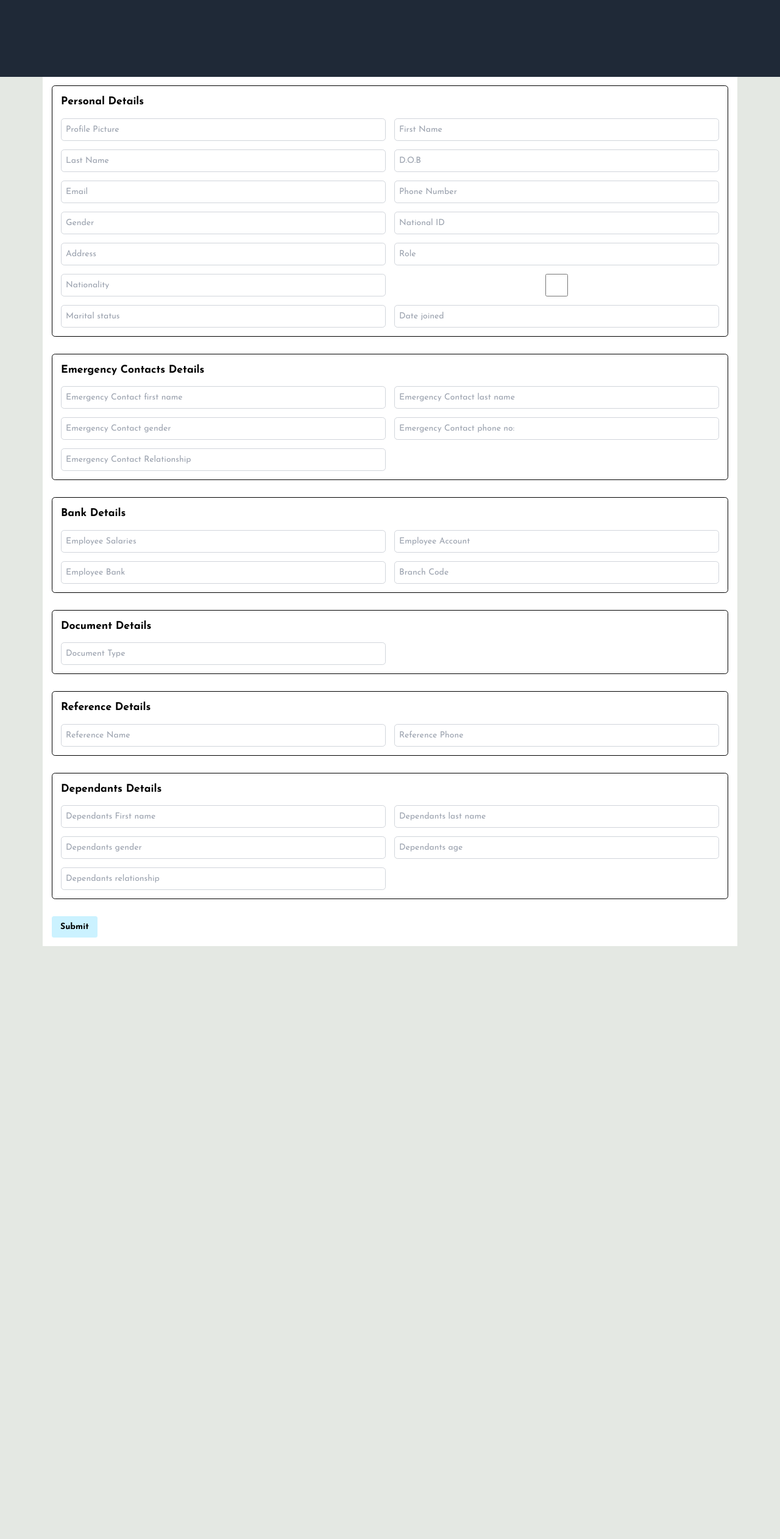
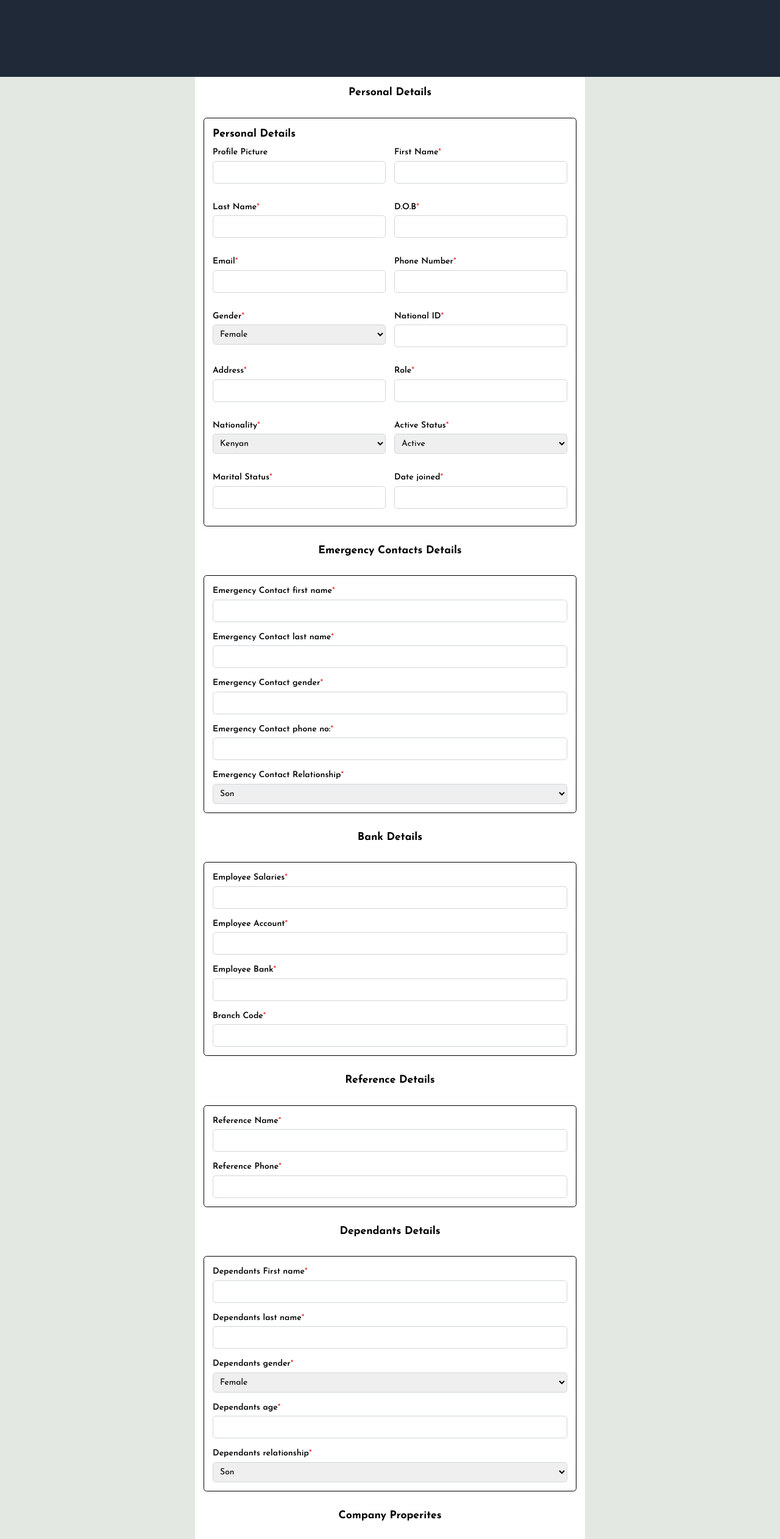
Before and after one commit to CodebyMaganga/HR_SYSTEM_FRONTEND, a React (Vite) app: page /add-employee in a window 1280 px wide. Shown: the part 180-2703 px from the top of the page at 61% size. Before the commit the page ends 1731 px from the top, so only its background shows below. Built offline with nearby package versions, Linux system fonts and the light colour scheme.

Commit message:
Styled add employee form

```diff
--- a/src/pages/Forms/AddEmployee.jsx
+++ b/src/pages/Forms/AddEmployee.jsx
@@ -4,16 +4,53 @@ import { useFormik } from "formik";
 import { toast } from "react-hot-toast";
 import { BASE_URL } from "../../components/utils";
 
-const InputField = ({ name, value, onChange, placeholder, type = "text" }) => {
+const InputField = ({
+  label,
+  name,
+  value,
+  onChange,
+  placeholder,
+  type = "text",
+  required,
+}) => {
   return (
-    <input
-      type={type}
-      name={name}
-      value={value}
-      onChange={onChange}
-      className="border border-gray-300 p-2 rounded-md w-full"
-      placeholder={placeholder}
-    />
+    <div className="mb-4">
+      <label className="block font-semibold mb-1">
+        {label}
+        {required && <span className="text-red-500">*</span>}
+      </label>
+      <input
+        type={type}
+        name={name}
+        value={value}
+        onChange={onChange}
+        className="border border-gray-300 p-2 rounded-md w-full"
+        placeholder={placeholder}
+      />
+    </div>
+  );
+};
+
+const DropdownField = ({ label, name, value, onChange, options, required }) => {
+  return (
+    <div className="mb-4">
+      <label className="block font-semibold mb-1">
+        {label}
+        {required && <span className="text-red-500">*</span>}
+      </label>
+      <select
+        name={name}
+        value={value}
+        onChange={onChange}
+        className="border border-gray-300 p-2 rounded-md w-full"
+      >
+        {options.map((option) => (
+          <option key={option.value} value={option.value}>
+            {option.label}
+          </option>
+        ))}
+      </select>
+    </div>
   );
 };
 
@@ -62,6 +99,13 @@ const AddEmployee = () => {
         age: "",
         relationship: "",
       },
+      companyproperties: {
+        category: "",
+        brand: "",
+        description: "",
+        condition: "",
+        serial_number: "",
+      },
     },
     validationSchema: Yup.object({
       profile_picture: Yup.string().required("Profile picture is required"),
@@ -109,6 +153,13 @@ const AddEmployee = () => {
           "Dependant's relationship is required"
         ),
       }),
+      companyproperties: Yup.object({
+        category: Yup.string().required("Categoty is required"),
+        brand: Yup.string().required("Brand is required"),
+        description: Yup.string().required("Descriptionis required"),
+        condition: Yup.string().required("Condition is required"),
+        serial_number: Yup.string().required("Serial number is required"),
+      }),
     }),
     onSubmit: async (values, formikBag) => {
       try {
@@ -139,294 +190,447 @@ const AddEmployee = () => {
   });
 
   return (
-    <div className="container bg-white mx-auto p-4">
+    <div className="w-2/4 mx-auto bg-white p-4 rounded">
       <form className="space-y-8" onSubmit={formik.handleSubmit}>
         {/* Personal Details Section */}
+        <h2 className=" font-bold text-xl mb-2 text-center">
+          Personal Details
+        </h2>
         <div className="border border-black p-4 rounded-md">
-          <h2 className="font-bold text-xl mb-4">Personal Details</h2>
+          <h2 className="font-bold text-xl mb-2">Personal Details</h2>
           <div className="grid grid-cols-1 md:grid-cols-2 gap-4">
             <InputField
-              type="text"
+              label="Profile Picture"
               name="profile_picture"
               value={formik.values.profile_picture}
-              placeholder="Profile Picture"
               onChange={formik.handleChange}
             />
-
             <InputField
-              type="text"
+              label="First Name"
               name="first_name"
+              required={true}
               value={formik.values.first_name}
-              placeholder="First Name"
               onChange={formik.handleChange}
             />
-
             <InputField
-              type="text"
+              label="Last Name"
               name="last_name"
+              required={true}
               value={formik.values.last_name}
-              placeholder="Last Name"
               onChange={formik.handleChange}
             />
-
             <InputField
-              type="text"
+              label="D.O.B"
               name="DOB"
+              required={true}
               value={formik.values.DOB}
-              placeholder="D.O.B"
               onChange={formik.handleChange}
             />
-
             <InputField
-              type="text"
+              label="Email"
               name="email"
+              required={true}
               value={formik.values.email}
-              placeholder="Email"
               onChange={formik.handleChange}
             />
-
             <InputField
-              type="text"
+              label="Phone Number"
               name="phone"
+              required={true}
               value={formik.values.phone}
-              placeholder="Phone Number"
               onChange={formik.handleChange}
             />
-
+            <DropdownField
+              label="Gender"
+              name="gender"
+              required={true}
+              value={formik.values.gender}
+              onChange={formik.handleChange}
+              options={[
+                { label: "Female", value: "female" },
+                { label: "Male", value: "male" },
+                { label: "Prefer not to say", value: "prefer_not_to_say" },
+                // Add any other relevant options here
+              ]}
+            />
             <InputField
-              type="text"
-              name="gender"
-              value={formik.values.gender}
-              placeholder="Gender"
+              label="National ID"
+              name="national_ID"
+              required={true}
+              value={formik.values.national_ID}
               onChange={formik.handleChange}
             />
-
             <InputField
-              type="text"
-              name="national_ID"
-              value={formik.values.national_ID}
-              placeholder="National ID"
+              label="Address"
+              name="address"
+              required={true}
+              value={formik.values.address}
               onChange={formik.handleChange}
             />
-
             <InputField
-              type="text"
-              name="address"
-              value={formik.values.address}
-              placeholder="Address"
+              label="Role"
+              name="role"
+              required={true}
+              value={formik.values.role}
               onChange={formik.handleChange}
             />
+            {/* <InputField
+              label="Nationality"
+              name="nationality"
+              required={true}
+              value={formik.values.nationality}
+              onChange={formik.handleChange}
+            /> */}
 
+<DropdownField
+              label="Nationality"
+              name="nationality"
+              required={true}
+              value={formik.values.nationality}
+              onChange={formik.handleChange}
+              options={[
+                { label: "Kenyan", value: "Kenyan" },
+                { label: "American", value: "American" },
+                { label: "Japanese", value: "Japanese" },
+                { label: "Brazilian", value: "Brazilian" },
+                { label: "Australian", value: "Australian" },
+                { label: "Canadian", value: "Canadian" },
+                { label: "Mexican", value: "Mexican" },
+                { label: "Chinese", value: "Chinese" },
+                { label: "Indian", value: "Indian" },
+                { label: "British", value: "British" },
+                { label: "German", value: "German" },
+                { label: "French", value: "French" },
+                { label: "Italian", value: "Italian" },
+                { label: "Russian", value: "Russian" },
+                { label: "South African", value: "South African" },
+                { label: "Swedish", value: "Swedish" },
+                { label: "Spanish", value: "Spanish" },
+                { label: "Argentinian", value: "Argentinian" },
+                { label: "Turkish", value: "Turkish" },
+                { label: "Saudi Arabian", value: "Saudi Arabian" },
+              ]}
+            />
+
+            {/* <InputField
+              //type="checkbox"
+              label="Active Status"
+              required={true}
+              name="active_status"
+              checked={formik.values.active_status}
+              onChange={formik.handleChange}
+            /> */}
+
+<DropdownField
+              label="Active Status"
+              name="active_status"
+              required={true}
+              value={formik.values.active_status}
+              onChange={formik.handleChange}
+              options={[
+                { label: "Active", value: "Active" },
+                { label: "Inactive", value: "Inactive" },
+
+                // Add any other relevant options here
+              ]}
+            />
             <InputField
-              type="text"
-              name="role"
-              value={formik.values.role}
-              placeholder="Role"
+              label="Marital Status"
+              name="marital_status"
+              required={true}
+              value={formik.values.marital_status}
               onChange={formik.handleChange}
             />
-
             <InputField
-              type="text"
-              name="nationality"
-              value={formik.values.nationality}
-              placeholder="Nationality"
-              onChange={formik.handleChange}
-            />
-
-            <InputField
-              type="checkbox"
-              name="active_status"
-              value={formik.values.active_status}
-              placeholder="Active status"
-              onChange={formik.handleChange}
-            />
-
-            <InputField
-              type="text"
-              name="marital_status"
-              value={formik.values.marital_status}
-              placeholder="Marital status"
-              onChange={formik.handleChange}
-            />
-
-            <InputField
-              type="text"
+              label="Date joined"
               name="date_joined"
+              required={true}
               value={formik.values.date_joined}
-              placeholder="Date joined"
               onChange={formik.handleChange}
             />
           </div>
         </div>
 
         {/* Emergency Contacts Details Section */}
+        <h2 className="font-bold text-xl mb-4 text-center">
+          Emergency Contacts Details
+        </h2>
         <div className="border border-black p-4 rounded-md">
-          <h2 className="font-bold text-xl mb-4">Emergency Contacts Details</h2>
-          <div className="grid grid-cols-1 md:grid-cols-2 gap-4">
+          <div className="space-y-4">
             <InputField
-              type="text"
+              label="Emergency Contact first name"
               name="emergency_contacts.first_name"
+              required={true}
               value={formik.values.emergency_contacts.first_name}
-              placeholder="Emergency Contact first name"
-              onChange={formik.handleChange}
-            />
-
-            <InputField
-              type="text"
-              name="emergency_contacts.last_name"
-              value={formik.values.emergency_contacts.last_name}
-              placeholder="Emergency Contact last name"
-              onChange={formik.handleChange}
-            />
-
-            <InputField
-              type="text"
-              name="emergency_contacts.gender"
-              value={formik.values.emergency_contacts.gender}
-              placeholder="Emergency Contact gender"
-              onChange={formik.handleChange}
-            />
-
-            <InputField
-              type="text"
-              name="emergency_contacts.phone"
-              value={formik.values.emergency_contacts.phone}
-              placeholder="Emergency Contact phone no:"
               onChange={formik.handleChange}
             />
             <InputField
-              type="text"
+              label="Emergency Contact last name"
+              name="emergency_contacts.last_name"
+              required={true}
+              value={formik.values.emergency_contacts.last_name}
+              onChange={formik.handleChange}
+            />
+            <InputField
+              label="Emergency Contact gender"
+              name="emergency_contacts.gender"
+              required={true}
+              value={formik.values.emergency_contacts.gender}
+              onChange={formik.handleChange}
+            />
+            <InputField
+              label="Emergency Contact phone no:"
+              name="emergency_contacts.phone"
+              required={true}
+              value={formik.values.emergency_contacts.phone}
+              onChange={formik.handleChange}
+            />
+            <DropdownField
+              label="Emergency Contact Relationship"
               name="emergency_contacts.relationship"
+              required={true}
               value={formik.values.emergency_contacts.relationship}
-              placeholder="Emergency Contact Relationship"
               onChange={formik.handleChange}
+              options={[
+                { label: "Son", value: "son" },
+                { label: "Daughter", value: "daughter" },
+                { label: "Mother", value: "mother" },
+                // Add any other relevant options here
+              ]}
             />
           </div>
         </div>
 
         {/* Bank Details Section */}
+        <h2 className="font-bold text-xl mb-4 text-center">Bank Details</h2>
         <div className="border border-black p-4 rounded-md">
-          <h2 className="font-bold text-xl mb-4">Bank Details</h2>
-          <div className="grid grid-cols-1 md:grid-cols-2 gap-4">
+          <div className="space-y-4">
             <InputField
-              type="text"
+              label="Employee Salaries"
               name="bankdetails.employee_salary"
+              required={true}
               value={formik.values.bankdetails.employee_salary}
-              placeholder="Employee Salaries"
               onChange={formik.handleChange}
             />
-
             <InputField
-              type="text"
+              label="Employee Account"
               name="bankdetails.employee_account"
+              required={true}
               value={formik.values.bankdetails.employee_account}
-              placeholder="Employee Account"
               onChange={formik.handleChange}
             />
-
             <InputField
-              type="text"
+              label="Employee Bank"
               name="bankdetails.employee_bank"
+              required={true}
               value={formik.values.bankdetails.employee_bank}
-              placeholder="Employee Bank"
               onChange={formik.handleChange}
             />
-
             <InputField
-              type="text"
+              label="Branch Code"
               name="bankdetails.branch_code"
+              required={true}
               value={formik.values.bankdetails.branch_code}
-              placeholder="Branch Code"
-              onChange={formik.handleChange}
-            />
-          </div>
-        </div>
-
-        {/* Document Details Section */}
-        <div className="border border-black p-4 rounded-md">
-          <h2 className="font-bold text-xl mb-4">Document Details</h2>
-          <div className="grid grid-cols-1 md:grid-cols-2 gap-4">
-            <InputField
-              type="text"
-              name="documents.document_type"
-              value={formik.values.documents.document_type}
-              placeholder="Document Type"
               onChange={formik.handleChange}
             />
           </div>
         </div>
 
         {/* Reference Details Section */}
+        <h2 className="font-bold text-xl mb-4 text-center">
+          Reference Details
+        </h2>
         <div className="border border-black p-4 rounded-md">
-          <h2 className="font-bold text-xl mb-4">Reference Details</h2>
-          <div className="grid grid-cols-1 md:grid-cols-2 gap-4">
+          <div className="space-y-4">
             <InputField
-              type="text"
+              label="Reference Name"
               name="references.reference_name"
+              required={true}
               value={formik.values.references.reference_name}
-              placeholder="Reference Name"
               onChange={formik.handleChange}
             />
-
             <InputField
-              type="text"
+              label="Reference Phone"
               name="references.reference_phone"
+              required={true}
               value={formik.values.references.reference_phone}
-              placeholder="Reference Phone"
               onChange={formik.handleChange}
             />
           </div>
         </div>
 
         {/* Dependants Details Section */}
+        <h2 className="font-bold text-xl mb-4 text-center">
+          Dependants Details
+        </h2>
         <div className="border border-black p-4 rounded-md">
-          <h2 className="font-bold text-xl mb-4">Dependants Details</h2>
-          <div className="grid grid-cols-1 md:grid-cols-2 gap-4">
+          <div className="space-y-4">
             <InputField
-              type="text"
+              label="Dependants First name"
               name="dependants.first_name"
+              required={true}
               value={formik.values.dependants.first_name}
-              placeholder="Dependants First name"
               onChange={formik.handleChange}
             />
-
             <InputField
-              type="text"
+              label="Dependants last name"
               name="dependants.last_name"
+              required={true}
               value={formik.values.dependants.last_name}
-              placeholder="Dependants last name"
               onChange={formik.handleChange}
             />
-
-            <InputField
-              type="text"
+            {/* <InputField
+              label="Dependants gender"
               name="dependants.gender"
               value={formik.values.dependants.gender}
-              placeholder="Dependants gender"
+              onChange={formik.handleChange}
+            /> */}
+
+            <DropdownField
+              label="Dependants gender"
+              name="dependants.gender"
+              required={true}
+              value={formik.values.dependants.gender}
+              onChange={formik.handleChange}
+              options={[
+                { label: "Female", value: "female" },
+                { label: "Male", value: "male" },
+                { label: "Prefer not to say", value: "prefer_not_to_say" },
+                // Add any other relevant options here
+              ]}
+            />
+            <InputField
+              label="Dependants age"
+              name="dependants.age"
+              required={true}
+              value={formik.values.dependants.age}
               onChange={formik.handleChange}
             />
-
-            <InputField
-              type="number"
-              name="dependants.age"
-              value={formik.values.dependants.age}
-              placeholder="Dependants age"
-              onChange={formik.handleChange}
-            />
-
-            <InputField
-              type="text"
+            {/* <InputField
+              label="Dependants relationship"
               name="dependants.relationship"
               value={formik.values.dependants.relationship}
-              placeholder="Dependants relationship"
               onChange={formik.handleChange}
+            /> */}
+
+            <DropdownField
+              label="Dependants relationship"
+              name="dependants.relationship"
+              required={true}
+              value={formik.values.dependants.relationship}
+              onChange={formik.handleChange}
+              options={[
+                { label: "Son", value: "son" },
+                { label: "Daughter", value: "daughter" },
+                { label: "Mother", value: "mother" },
+                // Add any other relevant options here
+              ]}
             />
           </div>
         </div>
 
+        {/* Company details Details Section  category: "",
+        brand: "",
+        description: "",
+        condition: "",
+        serial_number: "",*/}
+        <h2 className="font-bold text-xl mb-4 text-center">Company Properites</h2>
+        <div className="border border-black p-4 rounded-md">
+          <div className="space-y-4">
+
+          <DropdownField
+              label="Property Category"
+              name="companyproperties.category"
+              required={true}
+              value={formik.values.companyproperties.category}
+              onChange={formik.handleChange}
+              options={[
+                { label: "Phone", value: "phone" },
+                { label: "Laptop", value: "laptop" },
+                { label: "Vehicle", value: "vehicle" },
+                { label: "Computor", value: "computor" },
+                { label: "Microscope", value: "microscope" },
+                { label: "Library books", value: "library books" },
+                { label: "Sports equipments", value: "equipments" },
+                { label: "Classroom furniture", value: "classroom furniture" },
+                { label: "Interractive whiteboard", value: "interactive whiteboard" },
+              ]}
+            />
+
+<DropdownField
+              label="Property Condition"
+              name="companyproperties.category"
+              required={true}
+              value={formik.values.companyproperties.condition}
+              onChange={formik.handleChange}
+              options={[
+                { label: "New", value: "new" },
+                { label: "Old", value: "Old" },
+                { label: "Refurbished", value: "refurbished" },
+              ]}
+            />
+
+<InputField
+              label="Property Brand"
+              name="companyproperties.brand"
+              required={true}
+              placeholder={"eg; hp,toyota"}
+              value={formik.values.companyproperties.brand}
+              onChange={formik.handleChange}
+            />
+
+<InputField
+              label="Property SerialNumber"
+              name="companyproperties.serial_number"
+              required={true}
+              value={formik.values.companyproperties.serial_number}
+              onChange={formik.handleChange}
+            />
+
+<InputField
+              label="Property Description"
+              name="companyproperties.description"
+              required={true}
+              placeholder={"Please enter any extra note about the propery"}
+              value={formik.values.companyproperties.description}
+              onChange={formik.handleChange}
+            />
+          </div>
+          </div>
+
+
+        {/* Document Details Section */}
+        <h2 className="font-bold text-xl mb-4 text-center">Document Details</h2>
+        <div className="border border-black p-4 rounded-md">
+          <div className="space-y-4">
+            {/* <InputField
+              label="Document Type"
+              name="documents.document_type"
+              required={true}
+              placeholder={"eg; Contract, full time, part time"}
+              value={formik.values.documents.document_type}
+              onChange={formik.handleChange}
+            /> */}
+
+<DropdownField
+              label="Document Type"
+              name="documents.document_type"
+              required={true}
+              value={formik.values.documents.document_type}
+              onChange={formik.handleChange}
+              options={[
+                { label: "Resume", value: "resume" },
+                { label: "CV", value: "cv" },
+                { label: "Contract", value: "contract" },
+              ]}
+            />
+          </div>
+        </div>
+
+        {/* Submit Button */}
         <button
           type="submit"
-          className="bg-[#CBF2FF] hover:bg-[#F9DDEE] displaycards text-black font-bold py-2 px-4 rounded"
+          className="bg-[#CBF2FF] hover:bg-[#F9DDEE] displaycards text-black font-bold py-2 px-4 rounded-full text-center"
         >
           Submit
         </button>
```
